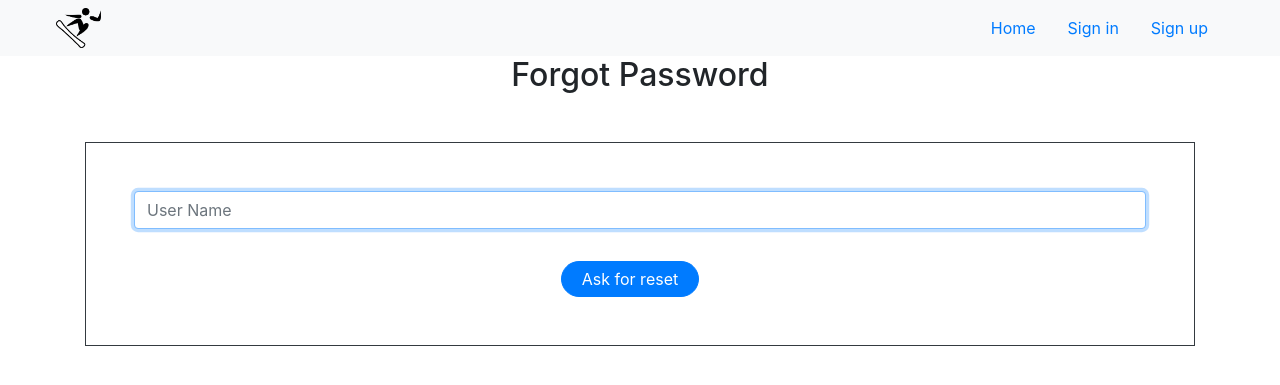
After one commit to fafax/SnowTricks, a Symfony app: template templates/forgot_pwd/index.html.twig in a window 1280 px wide. The commit adds this page. Shown: the top 385 px of the page. Run offline with Twig, Linux system fonts and the light colour scheme; the template is opened without the code that fills it, so the values that code supplies are empty; some libraries are stand-ins or nearby versions.

Commit message:
add link forgot pwd

```diff
--- /dev/null
+++ b/templates/forgot_pwd/index.html.twig
@@ -0,0 +1,26 @@
+{% extends 'base.html.twig' %}
+
+{% block title %}Mot de passe oublier
+{% endblock %}
+
+{% block body %}
+    <div class="container">
+
+        <form method="post">
+            {% if error %}
+                <div class="alert alert-danger"></div>
+            {% endif %}
+            <h2 class="text-center mb-5">Forgot Password</h2>
+            <div class="border border-dark p-5">
+                <label for="inputEmail" class="sr-only mb-3">userName</label>
+                <input type="text" name="ForgotUserName" id="inputUserName" class="form-control mb-3" placeholder="User Name" required autofocus>
+                <input type="hidden" name="_csrf_token" value="{{ csrf_token('authenticate') }}">
+                <div class="text-center">
+                    <button class="btn btn-primary round mt-3" type="submit">Ask for reset
+                    </button>
+
+                </div>
+            </div>
+        </form>
+    </div>
+{% endblock %}
--- a/templates/security/login.html.twig
+++ b/templates/security/login.html.twig
@@ -23,7 +23,7 @@
                 <div class="text-center">
 
                     <div>
-                  <a href="">Forgot Password ?</a>
+                        <a href="{{ path('forgot') }}">Forgot Password ?</a>
                     </div>
 
                     <button class="btn btn-primary round mt-3" type="submit">
```
Also changed, not shown: src/Controller/ForgotPWDController.php (added, +35 -0 lines). Lines whose indentation alone changed are shown as unchanged.
